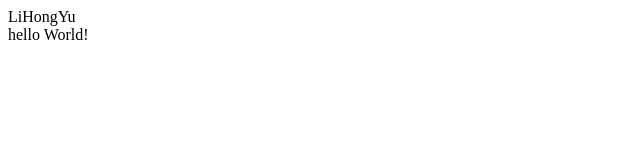
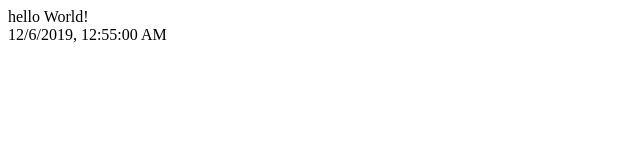
Before and after one commit to dycy808/dycy808.github.io, a plain HTML site: page index.html in a window 1280 px wide. Shown: the whole page, without its empty margins (0-640 px from the left). Drawn offline with Linux system fonts and the light colour scheme.

Commit message:
Update index.html

```diff
--- a/index.html
+++ b/index.html
@@ -1,6 +1,10 @@
 <html>
-<head>LiHongYu</head>
+  <head><title>Lihongyu's HomePage</title></head>
 <body>
 <div>hello World!</div>
+<div id="time"></div>
 </body>
+<script>
+(function(){      var time = (new Date()).toLocaleString();   document.getElementById("time").innerHTML = time    })();
+</script>
 </html>
```
